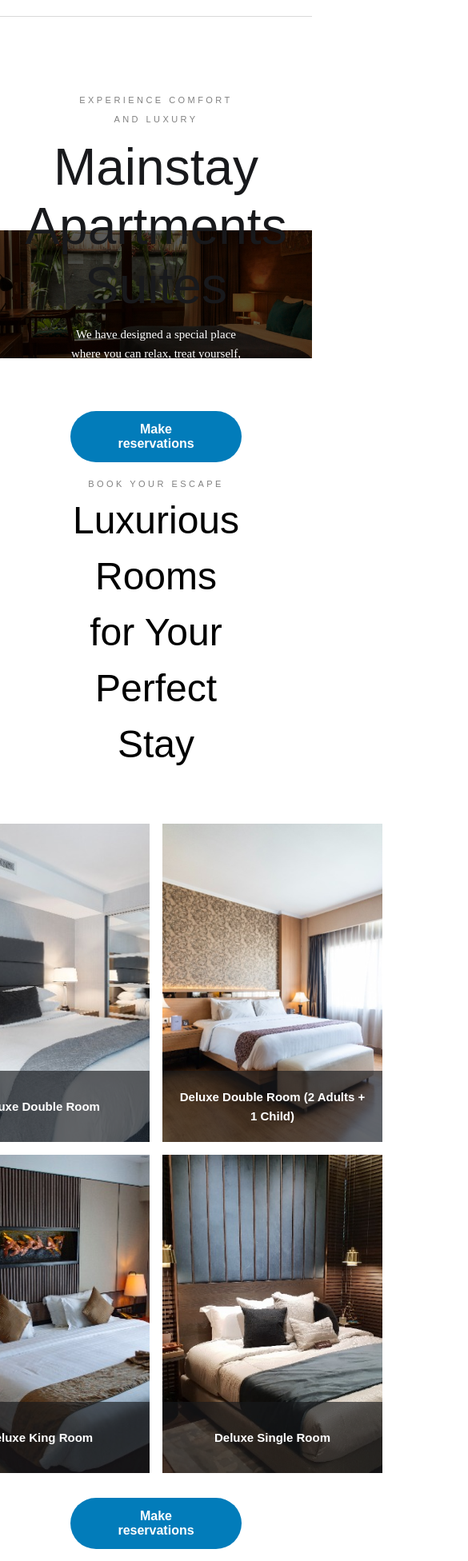
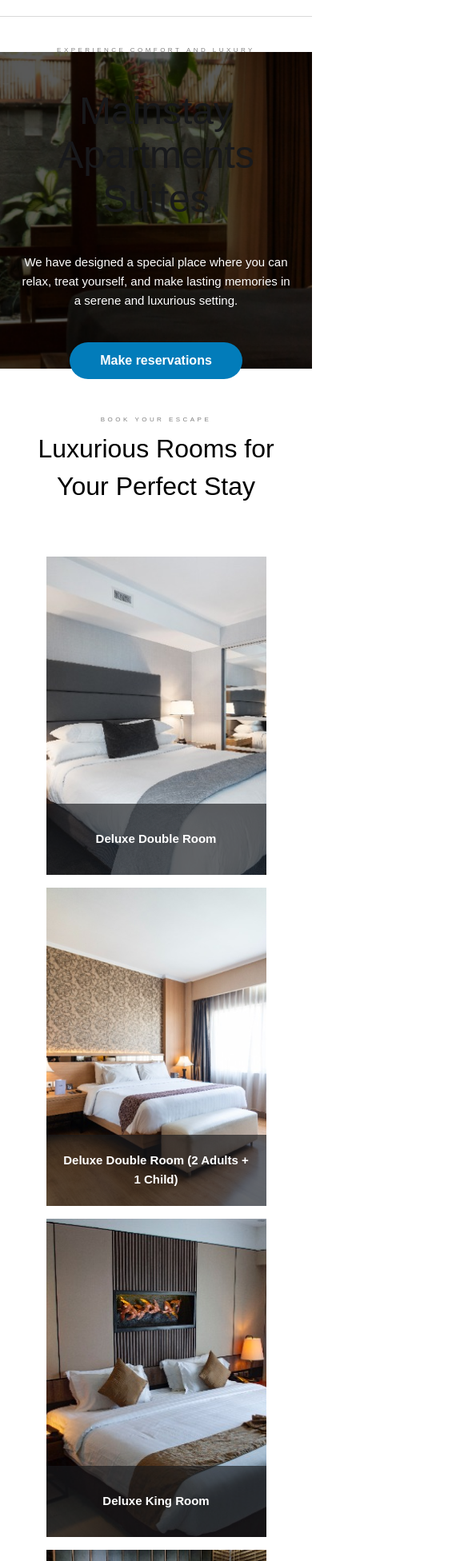
Before and after one commit to GZMaster/mainstay-apartments, a React (Create React App) app: page / in a window 390 px wide. Shown: the part 48-2000 px from the top of the page at 80% size, 585 px wide, since content can reach past the window. Built offline with nearby package versions, Linux system fonts and the light colour scheme; a web font is replaced by a local one.

Commit message:
changes style - mobile

```diff
--- a/src/pages/HomePage.jsx
+++ b/src/pages/HomePage.jsx
@@ -1,5 +1,5 @@
 import React from "react";
-import { Hero, Bookings, Services, Locate, Luxury } from "../components";
+import { Hero, Bookings, Locate, Services, Luxury } from "../components";
 import "../styles/Pages.scss";
 
 const HomePage = () => {
--- a/src/styles/About.scss
+++ b/src/styles/About.scss
@@ -16,6 +16,10 @@
     flex-direction: column;
   }
 
+  @include mobile {
+    padding: 1.25rem;
+  }
+
   > .about_left {
     display: flex;
     width: 32rem;
@@ -27,6 +31,11 @@
 
     @include tablet {
       width: 32rem;
+      height: fit-content;
+    }
+
+    @include mobile {
+      width: 20.9375rem;
       height: fit-content;
     }
 
@@ -89,5 +98,11 @@
       height: 35.0625rem;
       flex-shrink: 0;
     }
+
+    @include mobile {
+      width: 20.9375rem;
+      height: 22.94131rem;
+      flex-shrink: 0;
+    }
   }
 }
--- a/src/styles/Bookings.scss
+++ b/src/styles/Bookings.scss
@@ -17,6 +17,10 @@
     // gap: 2rem;
   }
 
+  @include mobile {
+    padding: 1.25rem;
+  }
+
   > header {
     max-width: 41.6875rem;
     width: 100%;
@@ -24,6 +28,10 @@
     flex-direction: column;
     align-items: center;
     justify-content: center;
+
+    @include mobile {
+      gap: 0.31rem;
+    }
 
     > h3 {
       color: #808080;
@@ -34,6 +42,10 @@
       line-height: 160%; /* 1.5rem */
       font-variant: all-small-caps;
       letter-spacing: 0.21563rem;
+
+      @include mobile {
+        font-size: 0.75rem;
+      }
     }
 
     > h1 {
@@ -44,6 +56,10 @@
       font-style: normal;
       font-weight: 400;
       line-height: 146.5%; /* 4.395rem */
+
+      @include mobile {
+        font-size: 2rem;
+      }
     }
   }
 
@@ -55,6 +71,10 @@
     gap: 1.94rem;
 
     @include tablet {
+      width: 100%;
+    }
+
+    @include mobile {
       width: 100%;
     }
 
@@ -72,6 +92,11 @@
         grid-template-columns: repeat(2, 1fr);
         grid-template-rows: repeat(2, 1fr);
         gap: 1rem 1rem;
+      }
+
+      @include mobile {
+        display: flex;
+        flex-direction: column;
       }
     }
 
@@ -106,6 +131,22 @@
         font-weight: 600;
         line-height: normal;
       }
+
+      @include mobile {
+        display: inline-flex;
+        padding: 0.875rem 2.375rem;
+        justify-content: center;
+        align-items: center;
+        gap: 0.625rem;
+        border-radius: 2.625rem;
+        background: #027cba;
+        color: #fff;
+        font-family: $Montserrat;
+        font-size: 1rem;
+        font-style: normal;
+        font-weight: 600;
+        line-height: normal;
+      }
     }
   }
 }
--- a/src/styles/Contact.scss
+++ b/src/styles/Contact.scss
@@ -14,6 +14,11 @@
   @include tablet {
     padding: 5rem 5rem;
     gap: 6.5rem;
+  }
+
+  @include mobile {
+    padding: 1.25rem;
+    gap: 3.5rem;
   }
 
   > header {
@@ -68,6 +73,11 @@
       justify-content: space-between;
     }
 
+    @include mobile {
+      flex-direction: column-reverse;
+      justify-content: space-between;
+    }
+
     > .contact_right {
       display: inline-flex;
       flex-direction: column;
@@ -75,6 +85,10 @@
       gap: 1.5rem;
 
       @include tablet {
+        width: 100%;
+      }
+
+      @include mobile {
         width: 100%;
       }
 
@@ -107,6 +121,10 @@
         @include tablet {
           width: 90%;
         }
+
+        @include mobile {
+          width: 90%;
+        }
       }
 
       > textarea {
@@ -122,6 +140,10 @@
         background-color: transparent;
 
         @include tablet {
+          width: 90%;
+        }
+
+        @include mobile {
           width: 90%;
         }
       }
@@ -148,6 +170,10 @@
       @include tablet {
         max-width: 46.5rem;
       }
+
+      @include mobile {
+        max-width: 20.9375rem;
+      }
     }
   }
 }
--- a/src/styles/Footer.scss
+++ b/src/styles/Footer.scss
@@ -14,6 +14,10 @@
       padding: 1.56rem 5rem;
     }
 
+    @include mobile {
+      padding: 1.56rem 1.5rem;
+    }
+
     > p {
       color: #808080;
       font-family: $Montserrat;
@@ -21,6 +25,11 @@
       font-style: normal;
       font-weight: 400;
       line-height: 140%; /* 1.4rem */
+
+      @include tablet {
+        text-align: center;
+        font-size: 0.875rem;
+      }
     }
   }
 }
@@ -35,6 +44,10 @@
 
   @include tablet {
     padding: 2.81rem 5.9rem;
+  }
+
+  @include mobile {
+    padding: 1.25rem;
   }
 
   > h1 {
@@ -55,6 +68,10 @@
       font-weight: 400;
       line-height: 146.5%; /* 4.395rem */
     }
+
+    @include mobile {
+      font-size: 2rem;
+    }
   }
 
   > .footer_links {
@@ -70,6 +87,13 @@
       justify-content: center;
       align-items: center;
       gap: 2rem;
+      width: 100%;
+    }
+
+    @include mobile {
+      display: flex;
+      justify-content: space-between;
+      align-items: center;
       width: 100%;
     }
 
--- a/src/styles/Hero.scss
+++ b/src/styles/Hero.scss
@@ -15,6 +15,11 @@
     max-height: 20rem;
   }
 
+  @include mobile {
+    padding: 1.25rem 1.5rem;
+    max-height: fit-content;
+  }
+
   > header {
     display: flex;
     flex-direction: column;
@@ -29,6 +34,11 @@
       width: 100%;
     }
 
+    @include mobile {
+      width: 100%;
+      gap: 2.5rem;
+    }
+
     > h3 {
       color: $sub-header;
       text-align: center;
@@ -40,16 +50,8 @@
       font-variant: all-small-caps;
       letter-spacing: 0.21563rem;
 
-      @include tablet {
-        color: #808080;
-        text-align: center;
-        font-family: $Montserrat;
-        font-size: 0.9375rem;
-        font-style: normal;
-        font-weight: 500;
-        line-height: 160%; /* 1.5rem */
-        font-variant: all-small-caps;
-        letter-spacing: 0.21563rem;
+      @include mobile {
+        font-size: 0.75rem;
       }
     }
 
@@ -62,14 +64,8 @@
       font-weight: 400;
       line-height: normal;
 
-      @include tablet {
-        color: #18191c;
-        text-align: center;
-        font-family: $Atteron;
-        font-size: 4rem;
-        font-style: normal;
-        font-weight: 400;
-        line-height: normal;
+      @include mobile {
+        font-size: 3rem;
       }
     }
 
@@ -80,18 +76,7 @@
       font-size: 0.9375rem;
       font-style: normal;
       font-weight: 500;
-      line-height: 160%; /* 1.5rem */
-
-      @include tablet {
-        width: 100%;
-        color: #fff;
-        text-align: center;
-        font-family: Montserrat;
-        font-size: 0.9375rem;
-        font-style: normal;
-        font-weight: 500;
-        line-height: 160%; /* 1.5rem */
-      }
+      line-height: 160%;
     }
 
     > button {
@@ -134,5 +119,11 @@
     background-size: cover;
     background-position: center;
     overflow: hidden;
+
+    @include mobile {
+      top: 50%;
+      height: 24.75rem;
+      flex-shrink: 0;
+    }
   }
 }
--- a/src/styles/Luxury.scss
+++ b/src/styles/Luxury.scss
@@ -13,6 +13,10 @@
   @include tablet {
     padding: 2.5rem 5.5rem;
     gap: 2rem;
+  }
+
+  @include mobile {
+    padding: 1.25rem 1.5rem;
   }
 
   > header {
@@ -32,6 +36,10 @@
       line-height: 160%; /* 1.5rem */
       font-variant: all-small-caps;
       letter-spacing: 0.21563rem;
+
+      @include mobile {
+        font-size: 0.75rem;
+      }
     }
 
     > h1 {
@@ -42,6 +50,10 @@
       font-style: normal;
       font-weight: 400;
       line-height: normal;
+
+      @include mobile {
+        font-size: 3rem;
+      }
     }
   }
 
@@ -57,6 +69,10 @@
     @include tablet {
       flex-direction: column;
       gap: 2rem;
+    }
+
+    @include mobile {
+      gap: 0.31rem;
     }
 
     > .luxury_right {
--- a/src/styles/Options.scss
+++ b/src/styles/Options.scss
@@ -13,6 +13,10 @@
 
   @include tablet {
     padding: 5rem 5rem;
+  }
+
+  @include mobile {
+    padding: 1.25rem 0;
   }
 
   > header {
@@ -42,6 +46,11 @@
 
       @include tablet {
         max-width: 36.5rem;
+      }
+
+      @include mobile {
+        width: 20.9375rem;
+        font-size: 3rem;
       }
     }
 
@@ -75,6 +84,13 @@
         flex-shrink: 0;
       }
 
+      @include mobile {
+        width: 100%;
+        height: 21.75rem;
+        flex-shrink: 0;
+        border-radius: 0;
+      }
+
       > .frontheader {
         overflow: hidden;
         max-width: 100%;
@@ -105,7 +121,14 @@
     @include tablet {
       flex-direction: column;
       align-items: center;
-      gap: 3.4rem ;
+      gap: 3.4rem;
+    }
+
+    @include mobile {
+      margin: 0 1.25rem;
+      flex-direction: column;
+      align-items: center;
+      gap: 3.4rem;
     }
   }
 }
--- a/src/styles/OptionsCard.scss
+++ b/src/styles/OptionsCard.scss
@@ -12,6 +12,10 @@
 
   @include tablet {
     max-width: 46.5rem;
+  }
+
+  @include mobile {
+    max-width: 17.6875rem;
   }
 
   > img {
--- a/src/styles/ServiceCard.scss
+++ b/src/styles/ServiceCard.scss
@@ -11,6 +11,10 @@
 
   @include tablet {
     width: 15.5rem;
+  }
+
+  @include mobile {
+    width: 16.8125rem;
   }
 
   > img {
--- a/src/styles/Services.scss
+++ b/src/styles/Services.scss
@@ -17,6 +17,11 @@
     gap: 4.5rem;
   }
 
+  @include mobile {
+    padding: 1.25rem;
+    gap: 3.6rem;
+  }
+
   > header {
     display: flex;
     flex-direction: column;
@@ -33,6 +38,10 @@
       line-height: 160%; /* 1.5rem */
       font-variant: all-small-caps;
       letter-spacing: 0.21563rem;
+
+      @include mobile {
+        font-size: 0.75rem;
+      }
     }
 
     > h1 {
@@ -42,6 +51,10 @@
       font-style: normal;
       font-weight: 400;
       line-height: normal;
+
+      @include mobile {
+        flex-shrink: 0;
+      }
     }
   }
 
@@ -58,5 +71,11 @@
       grid-template-rows: repeat(3, auto);
       gap: 5rem 3.125rem;
     }
+
+    @include mobile {
+      display: flex;
+      flex-direction: column;
+      gap: 3.5rem;
+    }
   }
 }
```
Also changed, not shown: src/styles/Locate.scss (+36 -0 lines).
